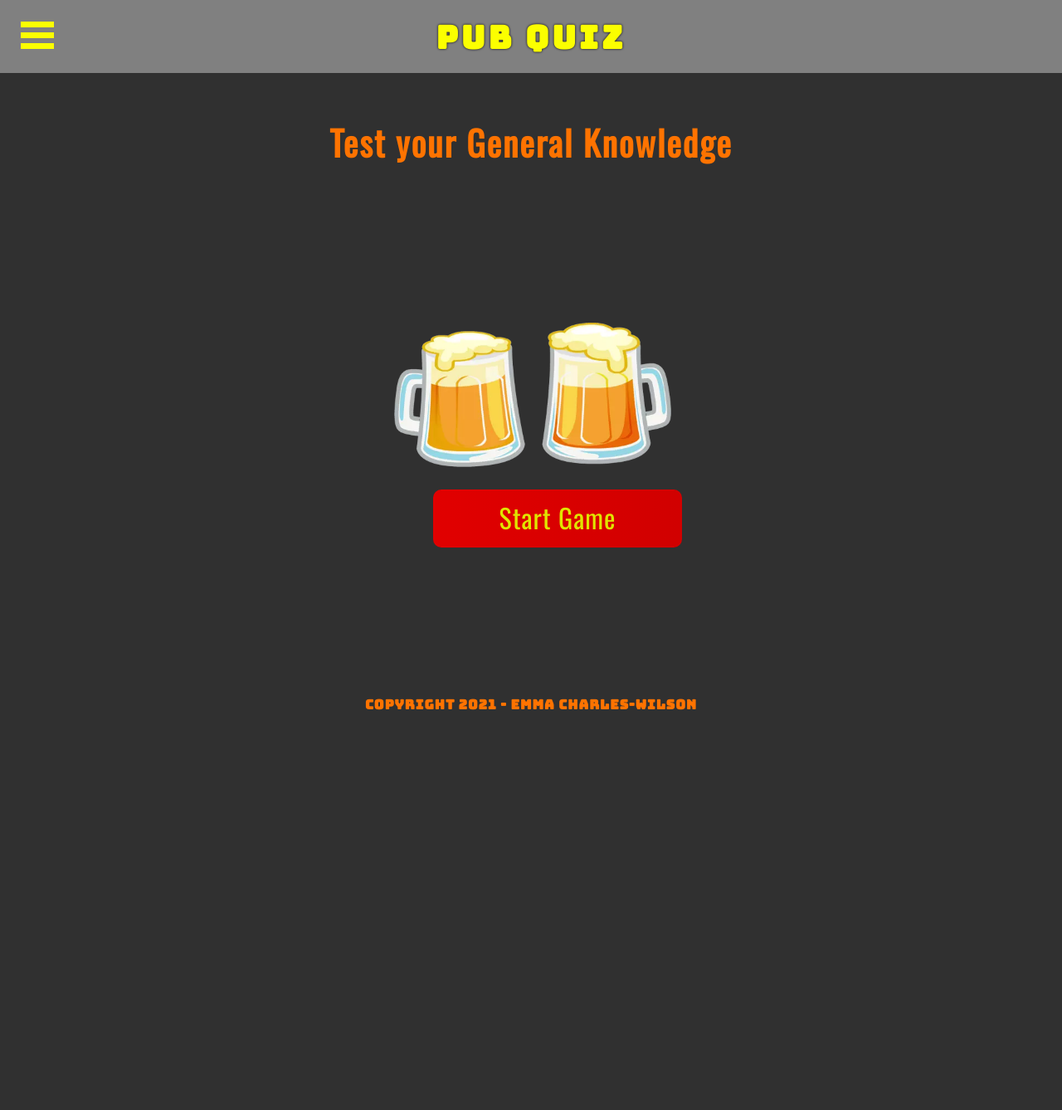
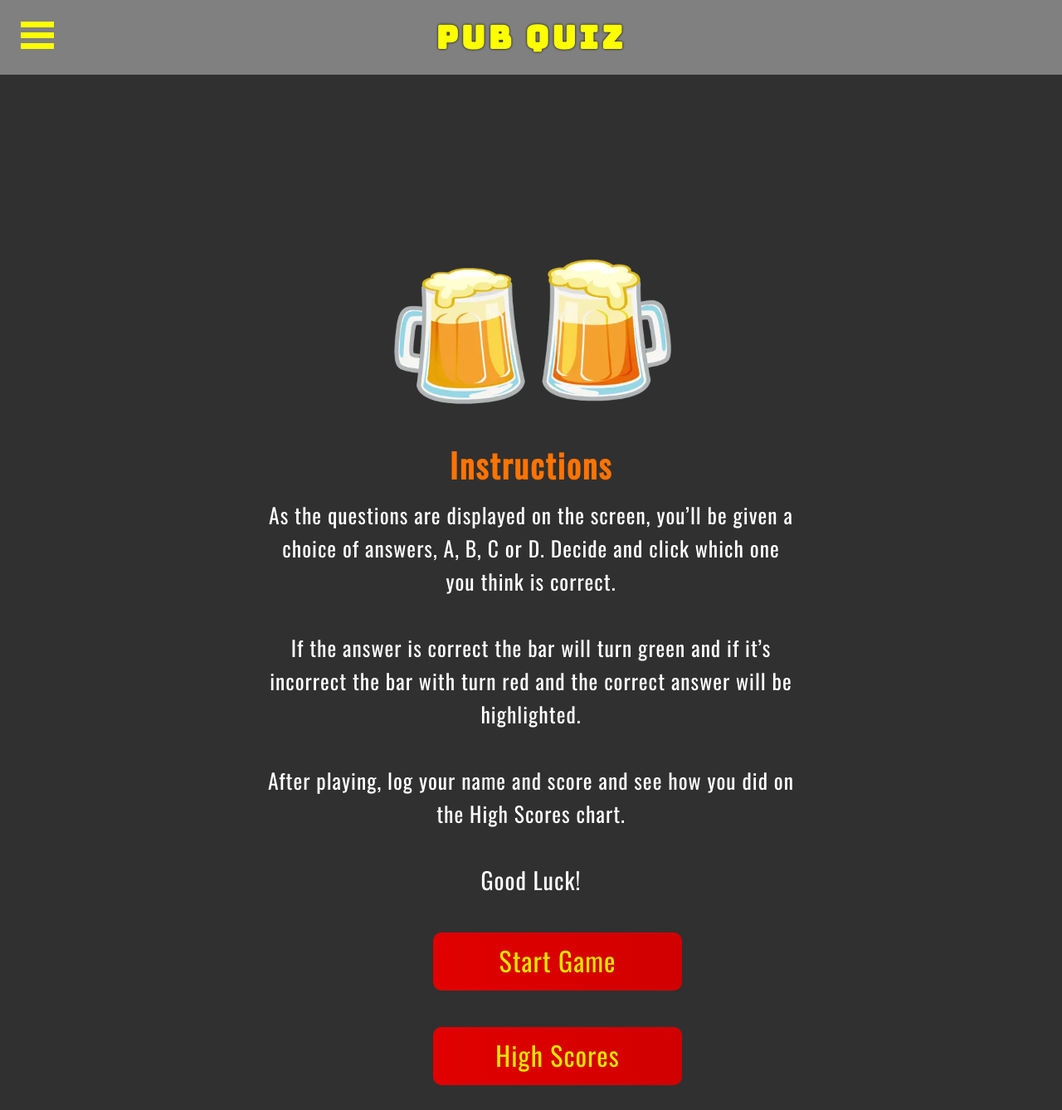
Before and after one commit to Emmacharleswilson/Pub-Quiz, a plain HTML site: page index.html in a window 1280 px wide. Shown: the top 1338 px of the page at 83% size. Before the commit the page ends 919 px from the top, so only its background shows below. Drawn offline with nearby package versions, Linux system fonts and the light colour scheme.

Commit message:
Add instructions and high scores button to home page

```diff
--- a/assets/css/style.css
+++ b/assets/css/style.css
@@ -20,7 +20,7 @@
     height: 60px;
     width: 100%;
     padding-top: 20px;
-    padding-bottom: 8px;
+    padding-bottom: 10px;
     text-align: center;
     background-color: gray;
     font-family: "Bungee", sans-serif;
@@ -95,18 +95,23 @@
 
 .sub-heading {
     font-family: "Oswald", sans-serif;
-    padding-top: 140px;
+    padding-top: 40px;
     text-align: center;
     font-size: 260%;
     color: rgb(255, 115, 0);
     letter-spacing: 2px;
 }
 
+.sub-heading h2 {
+    font-size: 60%;
+    margin-bottom: -20px;
+}
+
 /* beer glasses gif **/
 
 #gif {
     width: 27%;
-    margin-top: -40px;
+    margin-top: 150px;
 }
 /* start game button **/
 
--- a/index.html
+++ b/index.html
@@ -41,22 +41,40 @@
         </div>
 </header>
 <!-- sub heading and gif -->
-<div>
-    <h2 class="sub-heading">Test your General Knowledge</h2>
-</div>
+
 <div class="gif.container" style="text-align: center;">
     <img src="assets/images/beer.webp" alt="beer glasses" id="gif">
 </div>
+<!-- rules list -->
+<section id="rules">
+    <div class="sub-heading">
+    <h2>Instructions</h2>
+    </div>
+    <div>
+        <ul>
+            <li>As the questions are displayed on the screen, you’ll be given a choice of answers, A, B, C or D.
+                 Decide and click which one you think is correct.</li>
+            <li>If the answer is correct the bar will turn green and if it’s incorrect the bar with turn red and the correct
+                answer will be highlighted.
+            </li>
+            <li>After playing, log your name and score and see how you did on the High Scores chart.</li>
+            <li id="good-luck">Good Luck!</li>
+        </ul>
+    </div>
+</section>
 <!-- start game button -->
 <div class="container">
     <div id="home" class="flex-column flex-center">
         <a href="game.html" class="btn">Start Game</a>
     </div>
 </div>
+<div class="container">
+    <div id="highscores" class="flex-column flex-center">
+        <a href="highscores.html" class="btn">High Scores</a>
+    </div>
+</div>
 <!-- footer starts here -->
-<footer id="footer">
-    <h3>Copyright 2021 - Emma Charles-Wilson</h3>
-</footer>
+
 </body>
 </html>
 <!-- javascript for toggle menu -->
```
